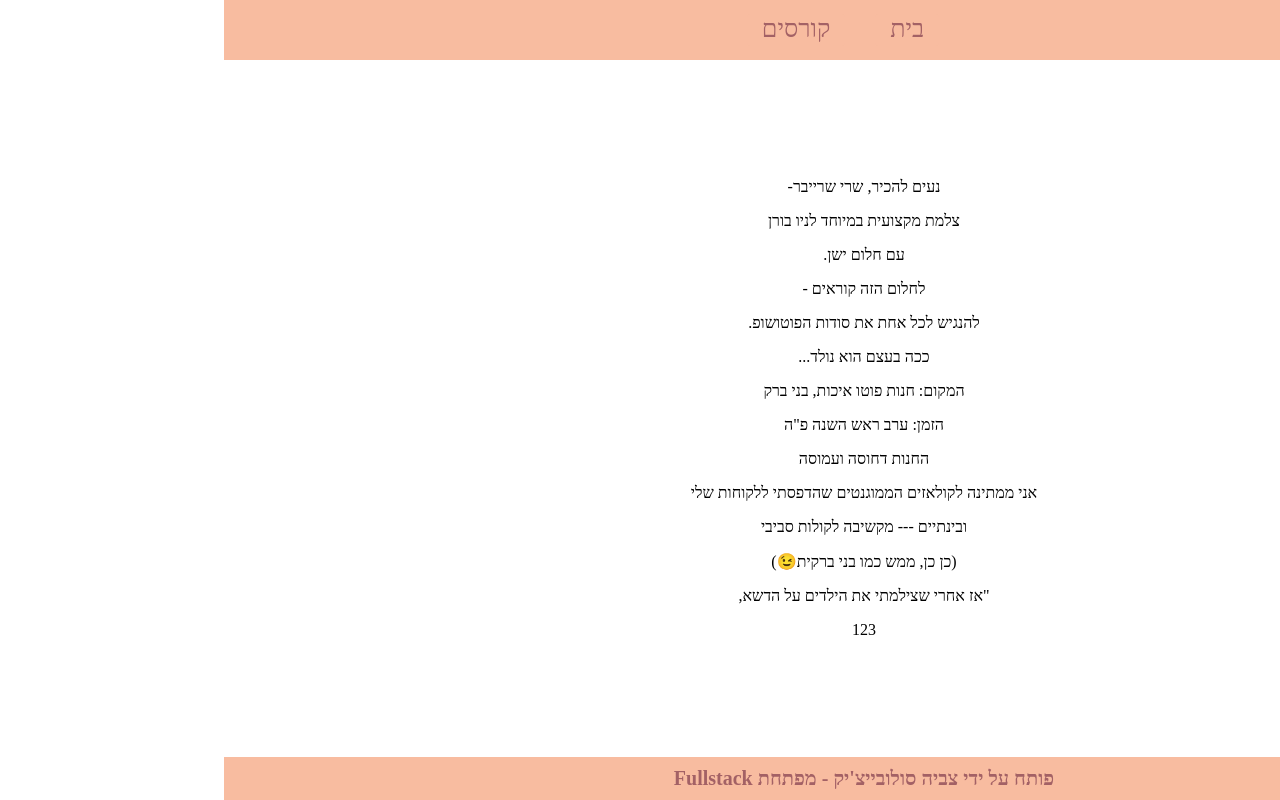
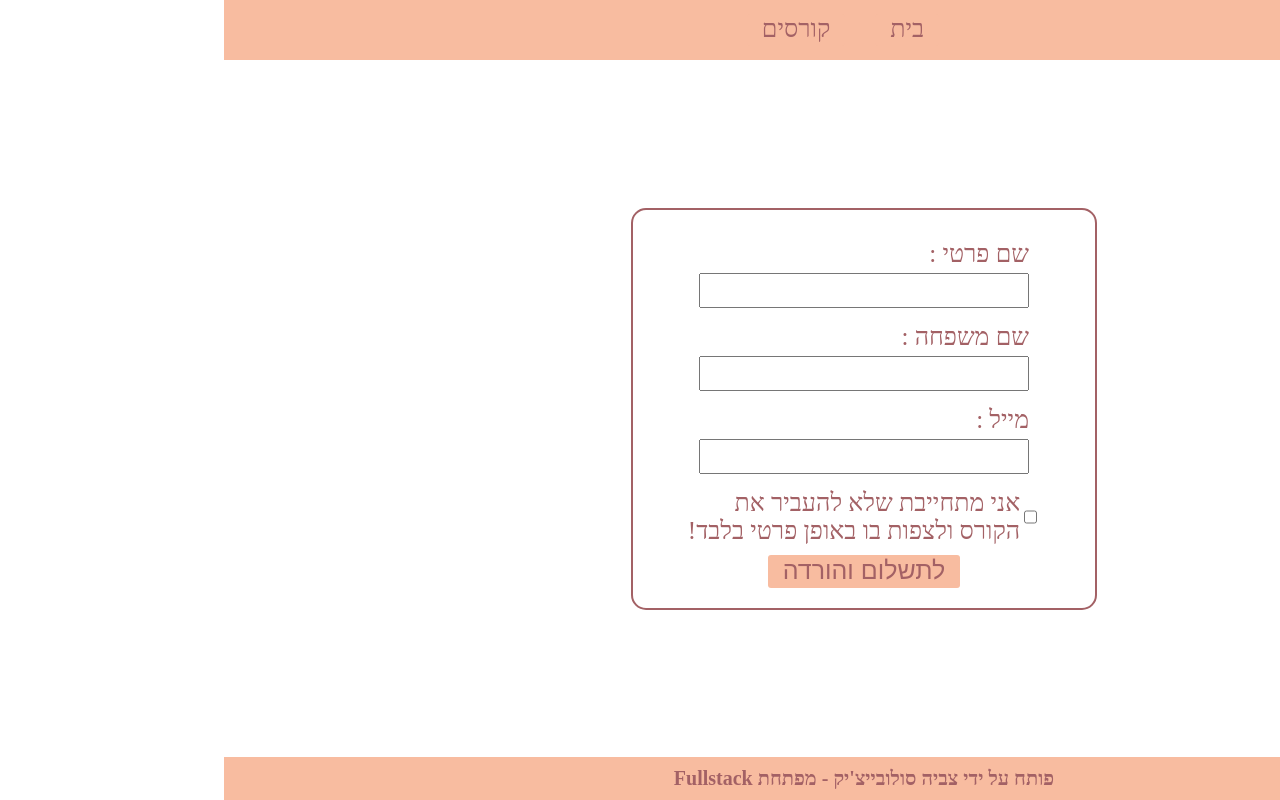
Before and after one commit to tzSolo/Sari-Shraiber, a React (Vite) app in the folder Client/: page /form in a window 1280 px wide. Before the commit this address led to /. Built offline with nearby package versions, Linux system fonts and the light colour scheme; no server answers.

Commit message:
Adding form component.

```diff
--- a/Client/src/App.css
+++ b/Client/src/App.css
@@ -76,6 +76,8 @@ header ul li:hover {
 main .container {
   margin: 0 auto;
   width: 90%;
+  display: flex;
+  justify-content: center;
 }
 
 .home {
@@ -115,6 +117,18 @@ main .container {
   overflow: hidden;
 }
 
+.price {
+  background-color: var(--logo-color-1);
+  color: var(--logo-color-2);
+  width: 50%;
+  padding: 2px;
+  position: absolute;
+  top: 7%;
+  right: -15%;
+  transform: rotate(40deg);
+  text-align: center;
+}
+
 .course div {
   position: absolute;
   top: 50%;
@@ -131,7 +145,7 @@ main .container {
   transition: all .3s;
 }
 
-.course:hover div {
+.course-square:hover div {
   transform: translate(-50%, -50%) scaleY(0);
 }
 
@@ -145,6 +159,55 @@ main .container {
 
 .course img {
   width: 100%;
+}
+
+/* ----  FORM  ---- */
+
+.personal-details-form {
+  border: 2px solid var(--logo-color-2);
+  color: var(--logo-color-2);
+  width: fit-content;
+  padding: 20px 50px;
+  margin: 45px 0;
+  border-radius: 15px;
+  display: flex;
+  flex-direction: column;
+  justify-content: space-between;
+  align-items: center;
+  font-size: 25px;
+}
+
+.personal-details-form * {
+  font-size: 25px;
+}
+
+.personal-details-form div {
+  display: flex;
+  flex-direction: column;
+  justify-content: right;
+  padding: 5px;
+}
+
+#confirm-checkbox {
+  flex-direction: row;
+}
+
+.personal-details-form div label {
+  padding: 5px 0;
+}
+
+.personal-details-form button {
+  padding: 1px 15px 3px;
+  border-radius: 3px;
+  background-color: var(--logo-color-1);
+  color: var(--logo-color-2);
+  border: none;
+  margin: 0 15px;
+}
+
+.personal-details-form button:hover {
+  background-color: var(--logo-color-2);
+  color: var(--logo-color-1);
 }
 
 /* ----  POPUP  ---- */
--- a/Client/src/components/courses/course.tsx
+++ b/Client/src/components/courses/course.tsx
@@ -2,18 +2,18 @@ import { Link } from "react-router-dom";
 import type { FullCourse } from "../../models/course";
 
 const Course = ({ course, caption, image }: FullCourse) => {
-    const { name, price } = course;
+    const { id, name, price } = course;
     const { header, description, style } = caption;
     const { src, alt } = image;
 
     return <>
         <div className="course">
             <h1>{name}</h1>
-            <Link to={""} className="course-square">
+            <Link to={`/form?id=${id}`} className="course-square">
                 <div style={style}>
                     <h2>{header}</h2>
                     <p>{description}</p>
-                    <span>{price}ש"ח </span>
+                    <span className="price">{price}{" "}ש"ח</span>
                 </div>
                 <img src={src} alt={alt} loading="lazy" />
             </Link>
--- a/Client/src/components/courses/courses.tsx
+++ b/Client/src/components/courses/courses.tsx
@@ -1,8 +1,15 @@
+import { useEffect } from "react";
 import useCourses from "../../hooks/courses";
 import Course from "./course";
 
 const Courses = () => {
     const { courses } = useCourses();
+
+    useEffect(() => {
+        courses.sort((c1, c2) =>
+             c1.course.order_num - c2.course.order_num
+        )
+    }, []);
 
     return <>
         <ul id="courses-list">
--- a/Client/src/components/form.tsx
+++ b/Client/src/components/form.tsx
@@ -1,6 +1,74 @@
+import { useState } from "react";
+import type { PersonalDetails } from "../models/personal-details";
+import { useSearchParams } from "react-router-dom";
+
 const Form = () => {
+    const [form, setForm] = useState<PersonalDetails>({
+        id: 1,
+        first_name: "",
+        last_name: "",
+        email: ""
+    });
+    const [valid, setValid] = useState();
+    const [params] = useSearchParams();
+    const courseId = params.get("id");
+
+    const handleChange = (target: any) => {
+        const { name, value } = target;
+
+        setForm(prev => ({
+            ...prev,
+            [name]: value
+        }));
+    }
+
+    const handleSubmit = (e: any) => {
+        e.preventDefault();
+        if (form.first_name === "" || form.last_name === "" || form.email === "") {
+
+        }
+        console.log(courseId);
+    };
+
     return <>
-
+        <form onSubmit={handleSubmit} className="personal-details-form">
+            <div>
+                <label htmlFor="first_name">שם פרטי :</label>
+                <input
+                    id="first_name"
+                    name="first_name"
+                    value={form.first_name}
+                    onChange={({ target }) => handleChange(target)}
+                />
+            </div>
+            <div>
+                <label htmlFor="last_name">שם משפחה :</label>
+                <input
+                    id="last_name"
+                    name="last_name"
+                    value={form.last_name}
+                    onChange={({ target }) => handleChange(target)}
+                />
+            </div>
+            <div>
+                <label htmlFor="email">מייל :</label>
+                <input
+                    id="email"
+                    name="email"
+                    value={form.email}
+                    onChange={({ target }) => handleChange(target)}
+                />
+            </div>
+            <div id="confirm-checkbox">
+                <input
+                    id="confirm"
+                    name="confirm"
+                    type="checkbox"
+                />
+                <label htmlFor="confirm">אני מתחייבת שלא להעביר את <br />הקורס ולצפות בו באופן פרטי בלבד!</label>
+            </div>
+            <button type="submit">לתשלום והורדה</button>
+        </form>
     </>
 }
 
--- a/Client/src/components/home.tsx
+++ b/Client/src/components/home.tsx
@@ -1,10 +1,10 @@
-import { theFullStory } from "./types";
+import useStory from "../hooks/story";
 
 const Home = () => {
-    const { text } = theFullStory;
+    const { story } = useStory();
 
     return <>
-        {text.map(p => {
+        {story.map(p => {
             return <p className="home">{p}</p>
         })}
     </>
--- /dev/null
+++ b/Client/src/hooks/story.ts
@@ -0,0 +1,22 @@
+import { useEffect, useState } from "react";
+
+const baseUrl = import.meta.env.BASE_URL;
+
+const useStory = () => {
+    const [story, setStory] = useState<string[]>(["123"]);
+
+    useEffect(() => {
+        const fetchStory = async () => {
+            const response = await fetch(`${baseUrl}/captions/1`)
+            if (response.ok) {
+                const data = await response.json();
+                setStory(data);
+            }
+        }
+
+        fetchStory();
+    })
+    return { story }
+}
+
+export default useStory;
--- a/Client/src/main.tsx
+++ b/Client/src/main.tsx
@@ -4,6 +4,7 @@ import App from './App.tsx'
 import { createBrowserRouter, Navigate, RouterProvider } from 'react-router-dom'
 import Courses from './components/courses/courses.tsx';
 import Home from './components/home.tsx';
+import Form from './components/form.tsx';
 
 const arrRouters = createBrowserRouter([
   {
@@ -12,6 +13,7 @@ const arrRouters = createBrowserRouter([
     children: [
       { path: "/", element: <Home /> },
       { path: "courses", element: <Courses /> },
+      { path: "form", element: <Form /> },
 
       { path: '*', element: <Navigate to="/" /> }
     ]
--- a/Client/src/models/course.ts
+++ b/Client/src/models/course.ts
@@ -5,6 +5,7 @@ export interface Course {
     id: number,
     name: string,
     price: number,
+    order_num:number
     caption_id: number,
     image_id: number
 }
--- a/Client/src/models/personal-details.ts
+++ b/Client/src/models/personal-details.ts
@@ -0,0 +1,6 @@
+export interface PersonalDetails {
+    id: number,
+    first_name: string,
+    last_name: string,
+    email: string
+}
```
